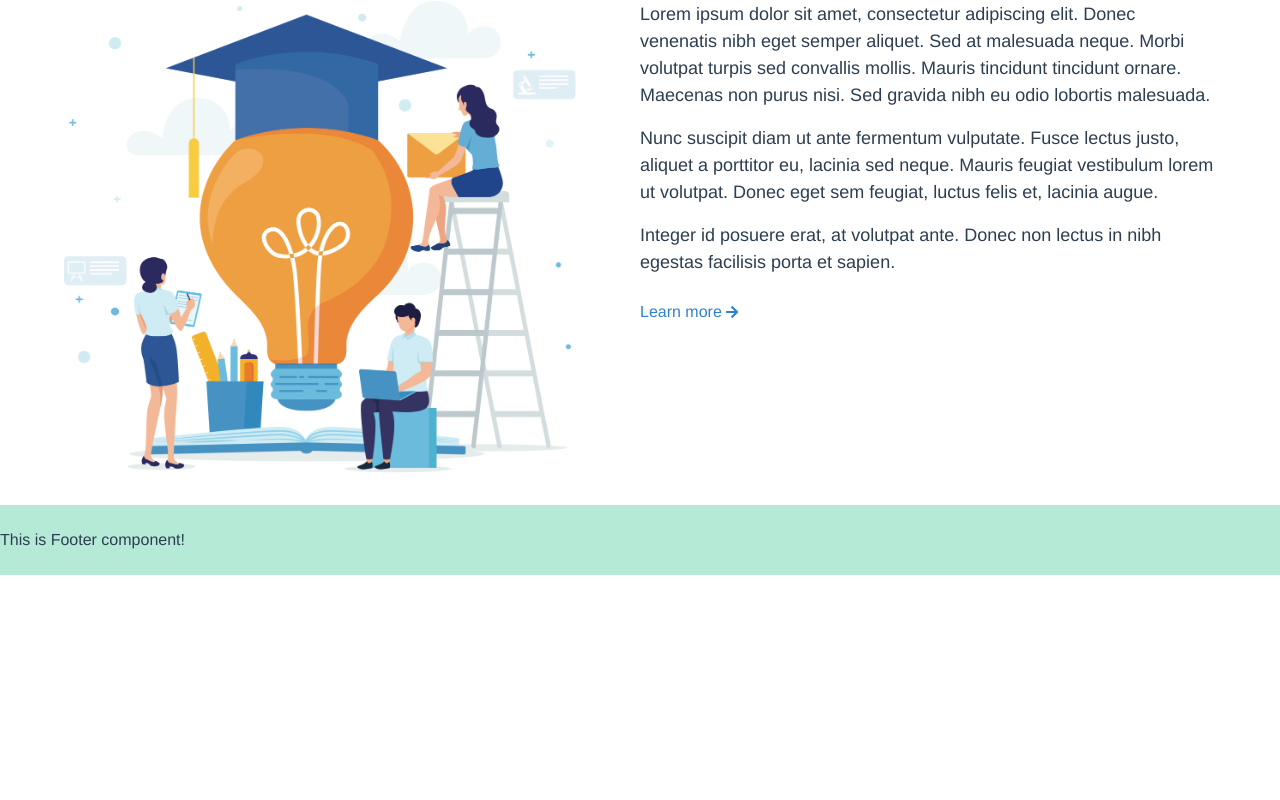
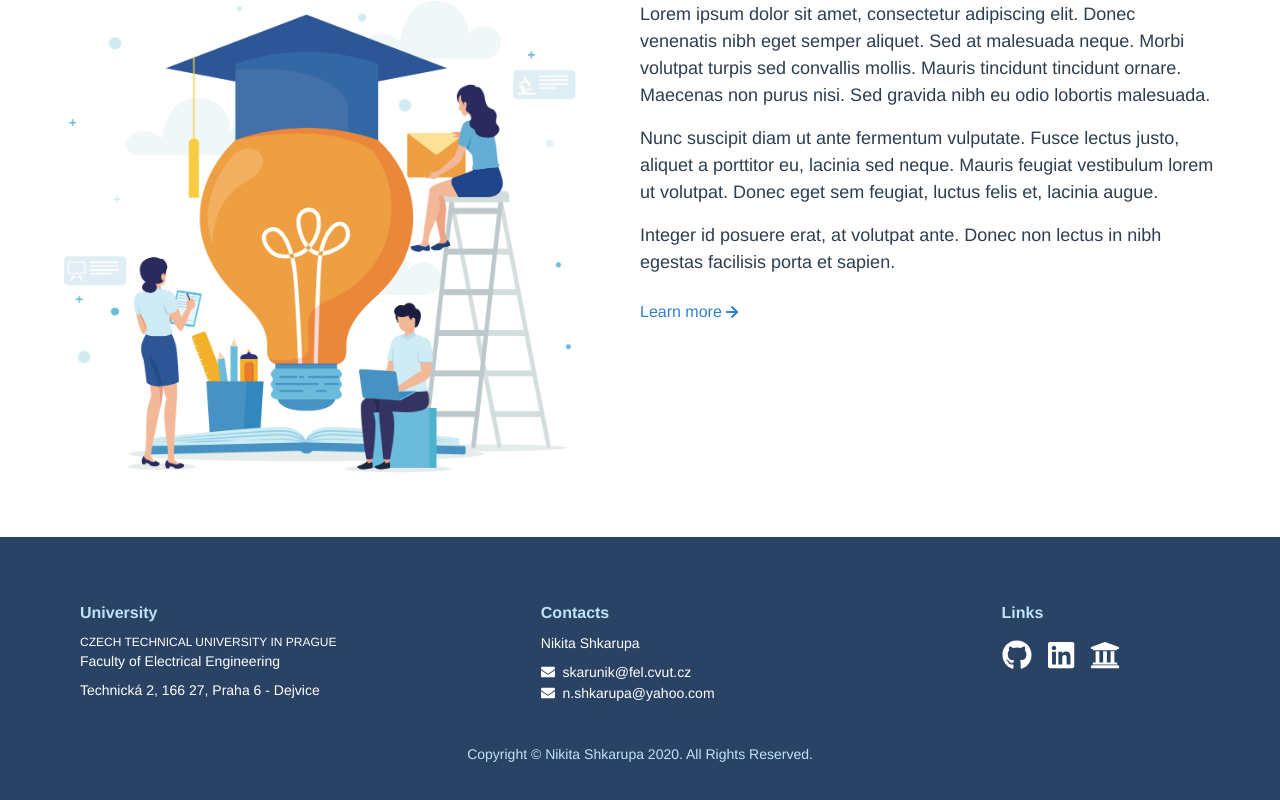
Before and after one commit to doomkit/ctu-collaboration, a Vue app: page / in a window 1280 px wide. Shown: the part 782-1582 px from the top of the page. Before the commit the page ends 1357 px from the top, so only its background shows below. Built offline with nearby package versions, Linux system fonts and the light colour scheme.

Commit message:
add footer

```diff
--- a/src/components/pages/Home/Section.vue
+++ b/src/components/pages/Home/Section.vue
@@ -1,6 +1,6 @@
 <template>
   <div :style="{ background: alternativeBackground ? '#E4E4E4' : 'none' }">
-    <div class="container mx-auto px-4 lg:px-16 py-8">
+    <div class="container mx-auto px-4 lg:px-16 pt-8 pb-16">
       <h2 class="font-bold text-center text-2xl md:text-3xl lg:text-4xl mb-8">
         {{ $t('home.section.title') }}
       </h2>
--- a/src/components/shared/Footer.vue
+++ b/src/components/shared/Footer.vue
@@ -1,17 +1,64 @@
 <template>
-  <footer>
-    <p>This is Footer component!</p>
+  <footer class="bg-blue-900">
+    <div
+      class="container mx-auto flex flex-row flex-wrap justify-center
+						lg:justify-between text-white px-4 lg:px-16 pt-8 pb-10"
+    >
+      <div class="px-4 pt-8 text-center sm:text-left w-full sm:w-1/2 lg:w-2/5">
+        <p class="font-bold text-blue-200 mb-2">{{ $t('footer.university') }}</p>
+        <p class="text-xs">{{ $t('footer.cvut.university') }}</p>
+        <p class="text-sm mb-2">{{ $t('footer.cvut.faculty') }}</p>
+        <p class="text-sm">{{ $t('footer.cvut.address') }}</p>
+      </div>
+
+      <div class="px-4 pt-8 text-center sm:text-left w-full sm:w-1/2 lg:w-2/5">
+        <p class="font-bold text-blue-200 mb-2">{{ $t('footer.contacts') }}</p>
+        <p class="text-sm mb-2">Nikita Shkarupa</p>
+        <a href="mailto:skarunik@fel.cvut.cz?subject=CTU Collaboration">
+          <p class="text-sm hover:text-blue-300">
+            <i class="fas fa-envelope"></i>&nbsp;&nbsp;skarunik@fel.cvut.cz
+          </p>
+        </a>
+        <a href="mailto:n.shkarupa@yahoo.com?subject=CTU Collaboration">
+          <p class="text-sm hover:text-blue-300">
+            <i class="fas fa-envelope"></i>&nbsp;&nbsp;n.shkarupa@yahoo.com
+          </p>
+        </a>
+      </div>
+      <div class="px-4 pt-8 text-center sm:text-left w-full sm:w-1/2 lg:w-1/5">
+        <p class="font-bold text-blue-200 mb-2">{{ $t('footer.links') }}</p>
+        <div class="text-3xl">
+          <a
+            href="https://github.com/doomkit/ctu-collaboration"
+            target="_blank"
+            rel="nofollow noopener"
+            class="hover:text-blue-300"
+          >
+            <i class="fab fa-github mr-2"></i>
+          </a>
+          <a
+            href="https://www.linkedin.com/in/nikita-shkarupa/"
+            target="_blank"
+            rel="nofollow noopener"
+            class="hover:text-blue-300"
+          >
+            <i class="fab fa-linkedin mx-2"></i>
+          </a>
+          <a
+            href="https://www.fel.cvut.cz/cz/"
+            target="_blank"
+            rel="nofollow noopener"
+            class="hover:text-blue-300"
+          >
+            <i class="fas fa-university ml-2"></i>
+          </a>
+        </div>
+      </div>
+    </div>
+    <div class="contaner mx-auto text-white px-4 lg:px-16 pb-10 text-center">
+      <p class="text-sm text-blue-200">
+        Copyright © Nikita Shkarupa {{ new Date().getFullYear() }}. All Rights Reserved.
+      </p>
+    </div>
   </footer>
 </template>
-
-<script></script>
-
-<style scoped lang="scss">
-footer {
-  background-color: #b5ead7;
-  width: 100%;
-  p {
-    line-height: 70px;
-  }
-}
-</style>
--- a/src/translation.js
+++ b/src/translation.js
@@ -7,6 +7,16 @@ export const messages = {
       test: 'Test',
       statistics: 'Statistics',
       about: 'About'
+    },
+    footer: {
+      university: 'University',
+      cvut: {
+        university: 'CZECH TECHNICAL UNIVERSITY IN PRAGUE',
+        faculty: 'Faculty of Electrical Engineering',
+        address: 'Technická 2, 166 27, Praha 6 - Dejvice'
+      },
+      contacts: 'Contacts',
+      links: 'Links'
     },
     home: {
       welcome: {
@@ -36,14 +46,33 @@ export const messages = {
       statistics: 'Statistika',
       about: 'O projektu'
     },
+    footer: {
+      university: 'Univerzita',
+      cvut: {
+        university: 'ČESKÉ VYSOKÉ UČENÍ TECHNICKÉ V PRAZE',
+        faculty: 'Fakulta elektrotechnická',
+        address: 'Technická 2, 166 27, Praha 6 - Dejvice'
+      },
+      contacts: 'Kontakty',
+      links: 'Odkazy'
+    },
     home: {
       welcome: {
-        title: 'University-Buiseness Collaboration Guide',
+        title: 'Průvodce Spoluprací Univerzity s Průmyslem',
         text:
           'Lorem ipsum dolor sit amet consectetur adipisicing elit. Ea illo, magnam consequuntur earum dicta molestiae animi nemo voluptatum doloribus accusamus libero maxime laborum mollitia soluta laudantium dolorem a expedita ipsam?',
         button: 'Test',
         alternative_text: 'Or explore the ',
         alternative_link: 'statistics of previous results '
+      },
+      footer: {
+        cvut: {
+          university: 'CZECH TECHNICAL UNIVERSITY IN PRAGUE',
+          faculty: 'Faculty of Electrical Engineering',
+          address: 'Technická 2, 166 27, Praha 6 - Dejvice'
+        },
+        contacts: 'Contacts',
+        links: 'Links'
       },
       section: {
         title: 'What is University-Buisienss Collaboration?',
```
